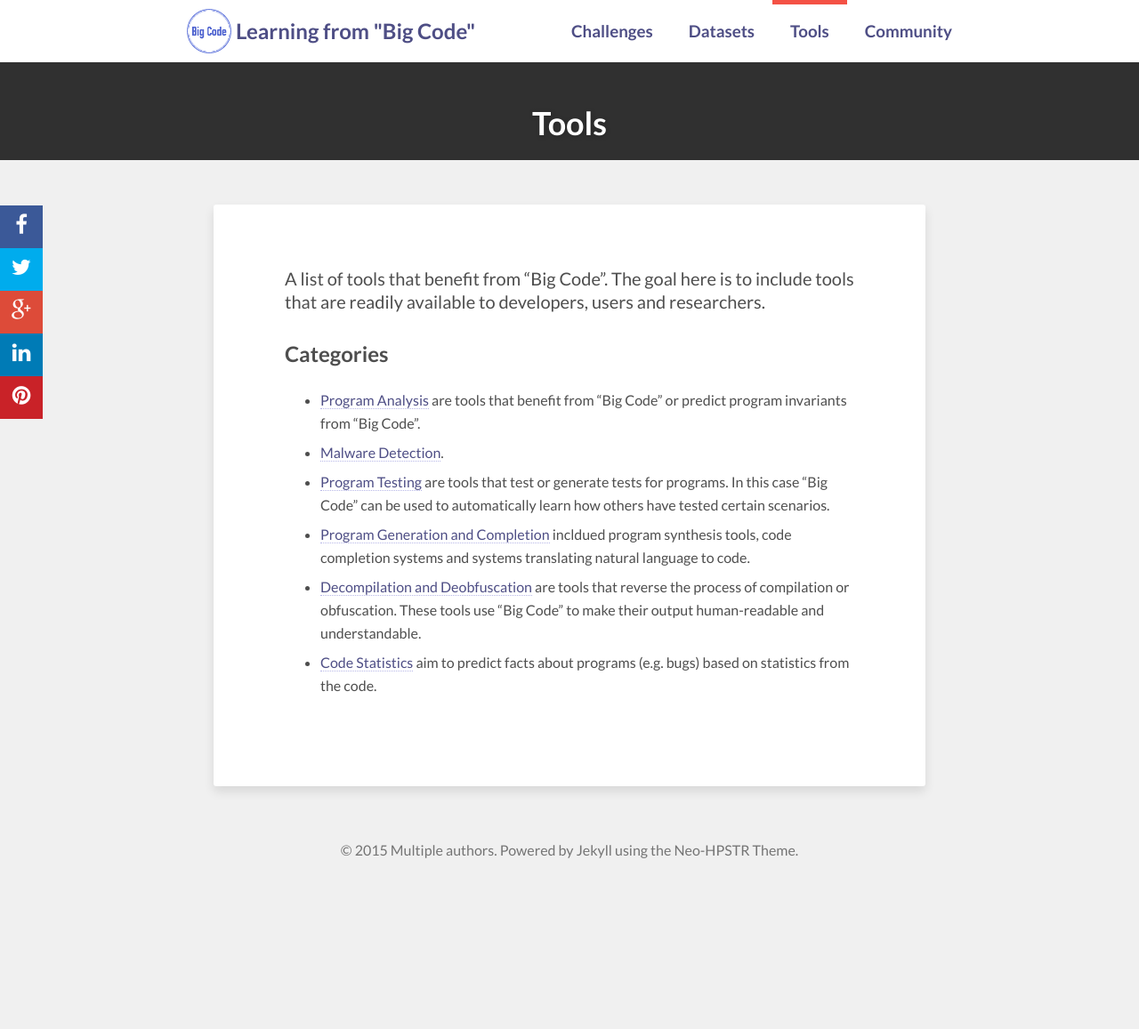
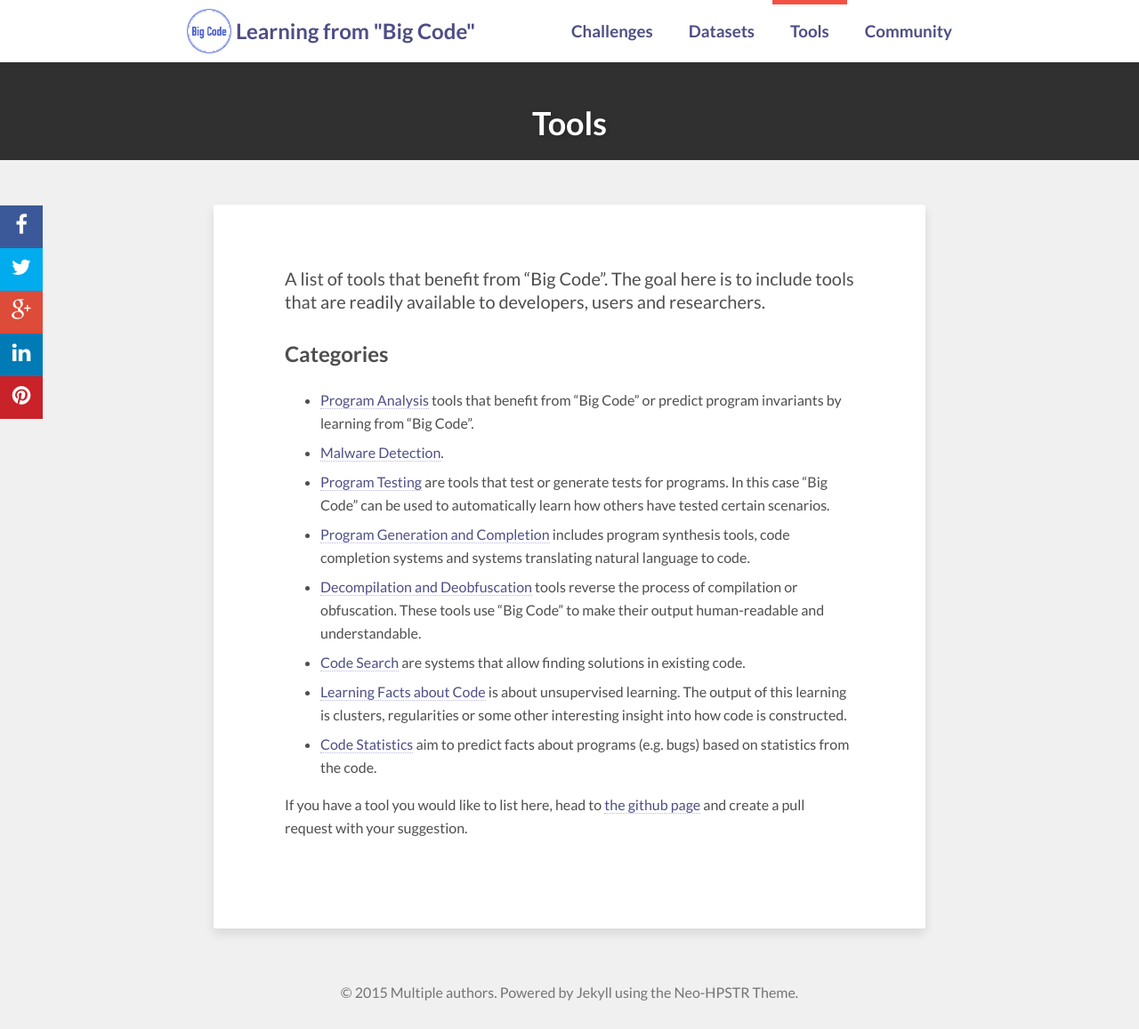
Before and after one commit to learnbigcode/learnbigcode.github.io, a Jekyll site: the page built from tools/index.md, in a window 1280 px wide and 1157 px high. Shown: the whole window at 89% size. Built offline with Jekyll 4.4.1, drawn with Linux system fonts in a browser that asks for light colours; nearby versions of some CDN libraries; comment, search, counter and statistics services are not loaded.

Commit message:
Add missing pages.

```diff
--- a/_config.yml
+++ b/_config.yml
@@ -26,6 +26,10 @@ menu:
         url: '/tools/gen'
       - title: 'Decompilation and Deobfuscation'
         url: '/tools/decomp'
+      - title: 'Code Search'
+        url: '/tools/codesearch'
+      - title: 'Learnings Facts about Code'
+        url: '/tools/learn'
       - title: 'Code Statistics'
         url: '/tools/stats'
   - title: 'Community'
@@ -69,7 +73,7 @@ social:
 background:
 
 # Analytics and webmaster tools stuff goes here
-google_analytics:
+google_analytics: UA-70857322-1
 google_verify:
 # https://ssl.bing.com/webmaster/configure/verify/ownership Option 2 content= goes here
 bing_verify:
--- a/tools/index.md
+++ b/tools/index.md
@@ -11,9 +11,13 @@ A list of tools that benefit from "Big Code". The goal here is to include tools
 
 ## Categories
 
-* <a href="/tools/pa">Program Analysis</a> are tools that benefit from "Big Code"  or predict program invariants from "Big Code".
+* <a href="/tools/pa">Program Analysis</a> tools that benefit from "Big Code" or predict program invariants by learning from "Big Code".
 * <a href="/tools/malware">Malware Detection</a>.
 * <a href="/tools/testing">Program Testing</a> are tools that test or generate tests for programs. In this case "Big Code" can be used to automatically learn how others have tested certain scenarios.
-* <a href="/tools/gen">Program Generation and Completion</a> incldued program synthesis tools, code completion systems and systems translating natural language to code.
-* <a href="/tools/decomp">Decompilation and Deobfuscation</a> are tools that reverse the process of compilation or obfuscation. These tools use "Big Code" to make their output human-readable and understandable.
+* <a href="/tools/gen">Program Generation and Completion</a> includes program synthesis tools, code completion systems and systems translating natural language to code.
+* <a href="/tools/decomp">Decompilation and Deobfuscation</a> tools reverse the process of compilation or obfuscation. These tools use "Big Code" to make their output human-readable and understandable.
+* <a href="/tools/codesearch">Code Search</a> are systems that allow finding solutions in existing code.
+* <a href="/tools/learn">Learning Facts about Code</a> is about unsupervised learning. The output of this learning is clusters, regularities or some other interesting insight into how code is constructed.
 * <a href="/tools/stats">Code Statistics</a> aim to predict facts about programs (e.g. bugs) based on statistics from the code.
+
+If you have a tool you would like to list here, head to <a href="https://github.com/learnbigcode/learnbigcode.github.io/tree/master/tools">the github page</a> and create a pull request with your suggestion.
```
Also changed, not shown: about/index.md (added, +10 -0 lines), community/contribute/index.md (added, +12 -0 lines), community/events/index.md (added, +23 -0 lines), community/index.md (+6 -1 lines), community/people/index.md (added, +20 -0 lines), tools/codesearch/index.md (added, +10 -0 lines), tools/decomp/index.md (added, +10 -0 lines), tools/gen/index.md (added, +10 -0 lines), tools/learn/index.md (added, +10 -0 lines), tools/malware/index.md (added, +10 -0 lines), tools/pa/index.md (added, +10 -0 lines), tools/stats/index.md (added, +10 -0 lines), tools/testing/index.md (added, +10 -0 lines).
